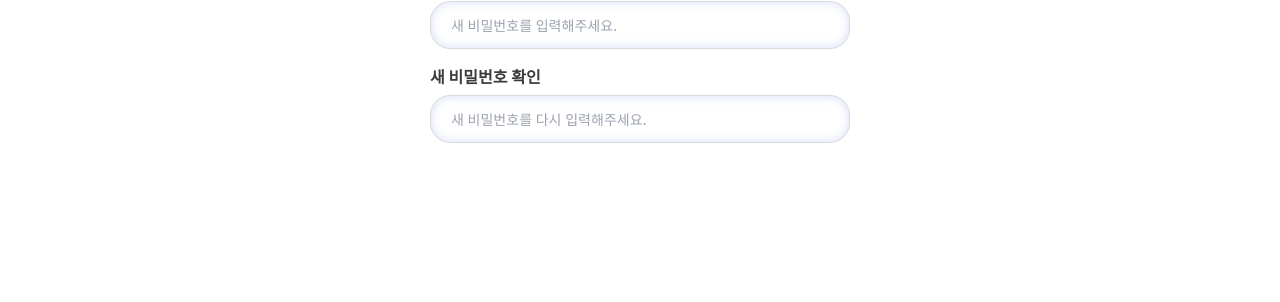
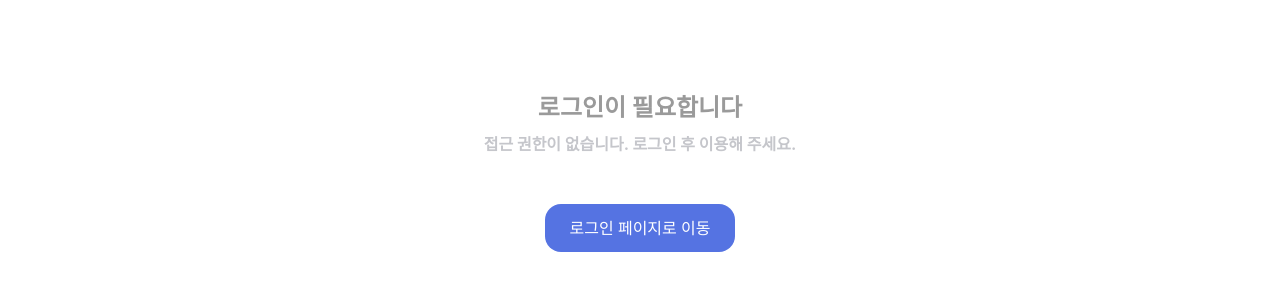
Before and after one commit to Talktitude/talktitude-agent-FE, a Next.js app: page /account/edit/password in a window 1280 px wide. Shown: the part 254-556 px from the top of the page. Built offline with nearby package versions, Linux system fonts and the light colour scheme; no server answers; a web font is replaced by a local one.

Commit message:
feat: 로그인되지 않은 상태에서 보호된 경로 접근 시 로그인 경고 layout 설정 (#94)

```diff
--- /dev/null
+++ b/src/app/(main)/layout.tsx
@@ -0,0 +1,49 @@
+'use client';
+
+import React, { useEffect, useState } from 'react';
+import Link from 'next/link';
+import LoadingPage from '@/components/common/loading/LoadingPage';
+import ErrorPage from '@/components/common/error/ErrorPage';
+
+export default function MainLayout({
+  children,
+}: {
+  children: React.ReactNode;
+}) {
+  const [isLoading, setIsLoading] = useState(true);
+  const [isAuthed, setIsAuthed] = useState<boolean | null>(null);
+
+  useEffect(() => {
+    const token =
+      typeof window !== 'undefined'
+        ? localStorage.getItem('accessToken')
+        : null;
+    setIsAuthed(!!token);
+    setIsLoading(false);
+  }, []);
+
+  if (isLoading || isAuthed === null) {
+    return <LoadingPage />;
+  }
+
+  if (!isAuthed) {
+    return (
+      <ErrorPage
+        title="로그인이 필요합니다"
+        message={'접근 권한이 없습니다. 로그인 후 이용해 주세요.'}
+        actions={
+          <>
+            <Link
+              href="/"
+              className="inline-block w-full bg-mainColor hover:bg-[#4A66C9] text-white font-medium py-3 px-6 rounded-2xl transition-colors duration-200"
+            >
+              로그인 페이지로 이동
+            </Link>
+          </>
+        }
+      />
+    );
+  }
+
+  return <>{children}</>;
+}
```
